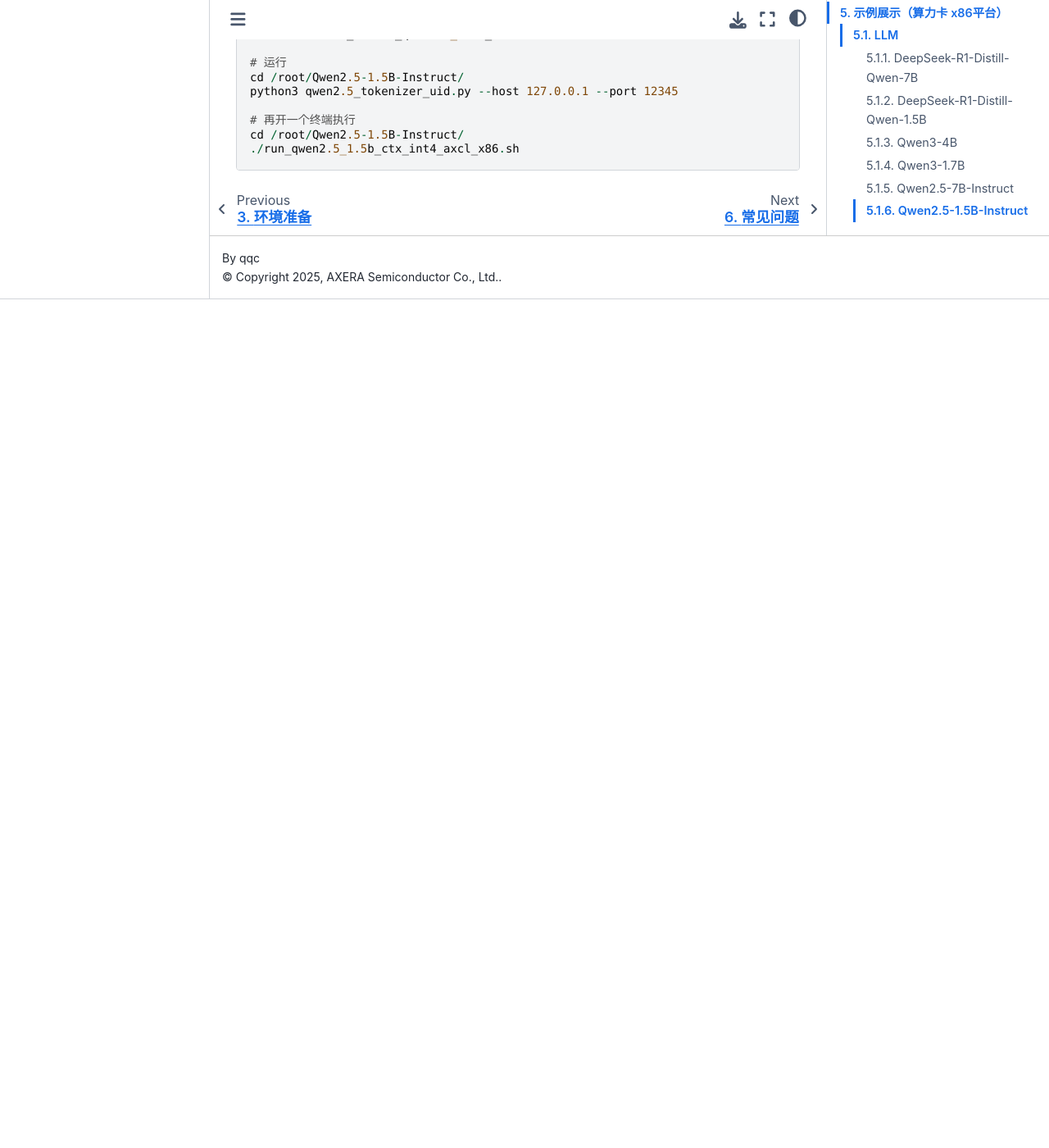
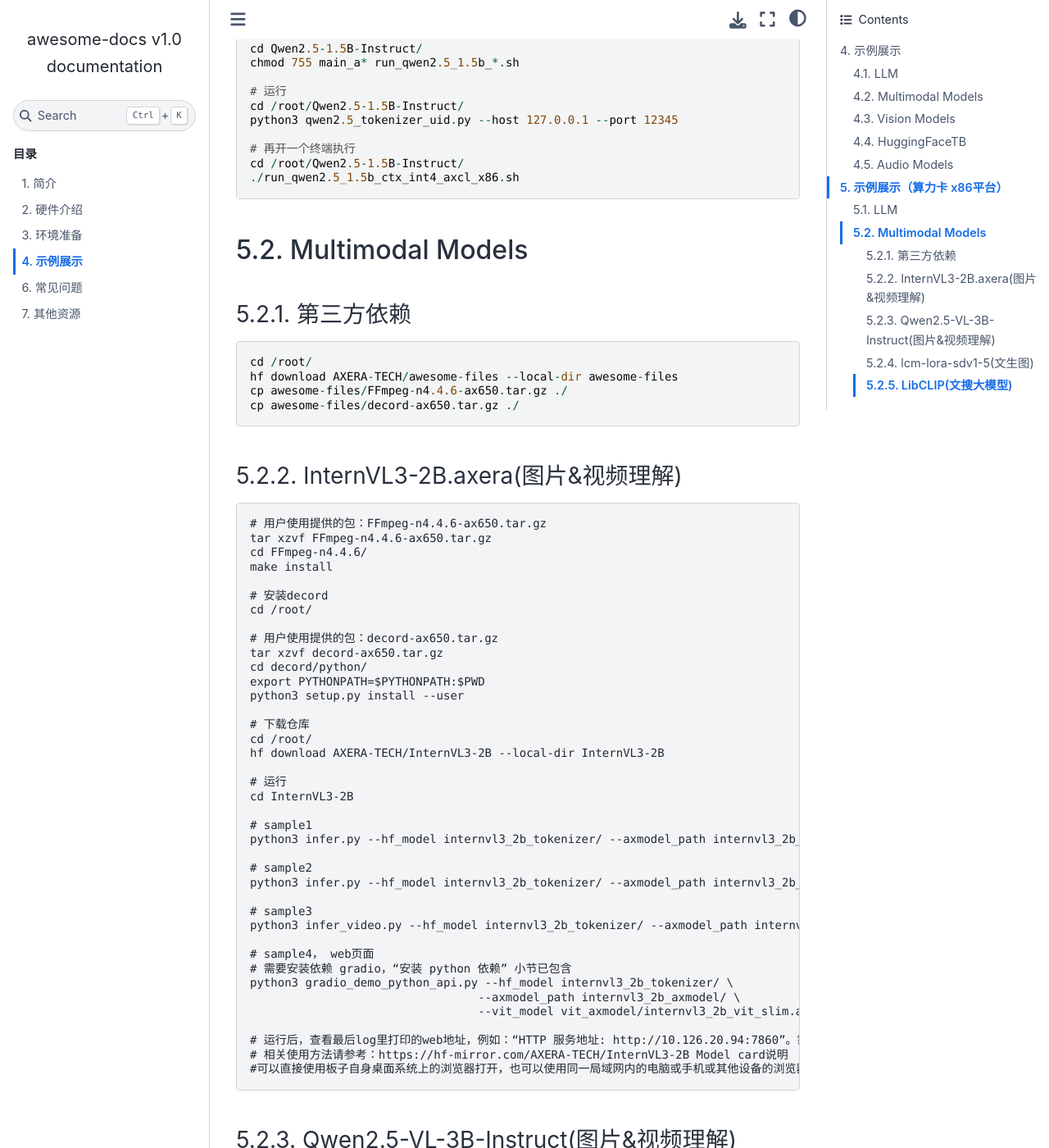
Before and after one commit to AXERA-TECH/awesome-docs, a Sphinx documentation site: the page built from source/03_samples.md, in a window 1280 px wide and 1400 px high, scrolled down 10207 px. Shown: the whole window at 82% size. Built offline with Sphinx 7.4.7 and the Sphinx Book theme 1.1.4, drawn with Linux system fonts in a browser that asks for light colours; before the commit the page ends 10572 px from its top, so only the background shows below that; some of the changed text lies outside the part shown.

Commit message:
Update 03_samples.md

````diff
--- a/source/03_samples.md
+++ b/source/03_samples.md
@@ -215,6 +215,8 @@
 # 运行
 cd /root/lcm-lora-sdv1-5/
 python3 run_txt2img_axe_infer.py
+python3 run_img2img_axe_infer.py
+python3 run_txt2img_axe_infer_prompt.py #仅支持英文输入
 ```
 
 ### LibCLIP(文搜大模型)
@@ -510,3 +512,123 @@
 cd /root/Qwen2.5-1.5B-Instruct/
 ./run_qwen2.5_1.5b_ctx_int4_axcl_x86.sh
 ```
+
+## Multimodal Models
+
+### 第三方依赖
+
+```
+cd /root/
+hf download AXERA-TECH/awesome-files --local-dir awesome-files
+cp awesome-files/FFmpeg-n4.4.6-ax650.tar.gz ./
+cp awesome-files/decord-ax650.tar.gz ./
+```
+
+### InternVL3-2B.axera(图片&视频理解)
+
+```
+# 用户使用提供的包：FFmpeg-n4.4.6-ax650.tar.gz
+tar xzvf FFmpeg-n4.4.6-ax650.tar.gz
+cd FFmpeg-n4.4.6/
+make install
+
+# 安装decord
+cd /root/
+
+# 用户使用提供的包：decord-ax650.tar.gz
+tar xzvf decord-ax650.tar.gz
+cd decord/python/
+export PYTHONPATH=$PYTHONPATH:$PWD
+python3 setup.py install --user
+
+# 下载仓库
+cd /root/
+hf download AXERA-TECH/InternVL3-2B --local-dir InternVL3-2B
+
+# 运行
+cd InternVL3-2B
+
+# sample1
+python3 infer.py --hf_model internvl3_2b_tokenizer/ --axmodel_path internvl3_2b_axmodel/ --question "请计算函数[y=2x^2+2]的导数, 并提供 markdown 格式的推理过程"
+
+# sample2
+python3 infer.py --hf_model internvl3_2b_tokenizer/ --axmodel_path internvl3_2b_axmodel/ -q "请分别描述这几幅图像的内容, 并找出它们的异同点" -i examples/image_0.jpg examples/image_1.jpg examples/image_2.png examples/image_3.png --vit_model vit_axmodel/internvl3_2b_vit_slim.axmodel
+
+# sample3
+python3 infer_video.py --hf_model internvl3_2b_tokenizer/ --axmodel_path internvl3_2b_axmodel/ --vit_model vit_axmodel/internvl3_2b_vit_slim.axmodel -q "请描述这个视频" -i examples/red-panda.mp4
+
+# sample4， web页面
+# 需要安装依赖 gradio，“安装 python 依赖” 小节已包含
+python3 gradio_demo_python_api.py --hf_model internvl3_2b_tokenizer/ \
+                                 --axmodel_path internvl3_2b_axmodel/ \
+                                 --vit_model vit_axmodel/internvl3_2b_vit_slim.axmodel
+
+# 运行后，查看最后log里打印的web地址，例如：“HTTP 服务地址: http://10.126.20.94:7860”。需要用浏览器打开页面来进行交互。
+# 相关使用方法请参考：https://hf-mirror.com/AXERA-TECH/InternVL3-2B Model card说明
+#可以直接使用板子自身桌面系统上的浏览器打开，也可以使用同一局域网内的电脑或手机或其他设备的浏览器打开。
+```
+
+### Qwen2.5-VL-3B-Instruct(图片&视频理解)
+
+```
+# 下载仓库
+cd /root/
+hf download AXERA-TECH/Qwen2.5-VL-3B-Instruct --local-dir Qwen2.5-VL-3B-Instruct
+
+cd Qwen2.5-VL-3B-Instruct/
+chmod 755 run_qwen2_5_vl_* main_a*
+
+# 运行
+cd /root/Qwen2.5-VL-3B-Instruct/
+
+# image sample
+cd /root/Qwen2.5-VL-3B-Instruct/
+python3 qwen2_tokenizer_images.py --host 127.0.0.1 --port 12345
+
+# 再开一个终端执行
+cd /root/Qwen2.5-VL-3B-Instruct/
+./run_qwen2_5_vl_image_axcl_x86.sh
+
+# video sample
+cd /root/Qwen2.5-VL-3B-Instruct/
+python3 qwen2_tokenizer_video_308.py --host 127.0.0.1 --port 12345
+
+# 再开一个终端执行
+cd /root/Qwen2.5-VL-3B-Instruct/
+./run_qwen2_5_vl_video_axcl_x86.sh
+
+#相关使用方法请参考：https://hf-mirror.com/AXERA-TECH/Qwen2.5-VL-3B-Instruct Model card说明
+```
+
+### lcm-lora-sdv1-5(文生图)
+
+```
+# 下载仓库
+cd /root/
+hf download AXERA-TECH/lcm-lora-sdv1-5 --local-dir lcm-lora-sdv1-5
+
+# 运行
+cd /root/lcm-lora-sdv1-5/
+python3 run_txt2img_axe_infer.py
+python3 run_img2img_axe_infer.py
+python3 run_txt2img_axe_infer_prompt.py #仅支持英文输入
+```
+
+### LibCLIP(文搜大模型)
+
+```
+# 下载仓库
+cd /root/
+hf download AXERA-TECH/LibCLIP --local-dir LibCLIP
+
+# 运行
+cd /root/LibCLIP
+tar -xf coco_1000.tar
+cp ./install/lib/axcl_x86/libclip.so ./pyclip/
+
+# 650 host 运行命令
+python3 pyclip/gradio_example.py --ienc cnclip/cnclip_vit_l14_336px_vision_u16u8.axmodel --tenc cnclip/cnclip_vit_l14_336px_text_u16.axmodel --vocab cnclip/cn_vocab.txt --isCN 1 --db_path clip_feat_db_coco --image_folder coco_1000/ --dev_type axcl
+
+#运行后，如板端ip地址为 192.168.1.100，则使用浏览器打开 http://192.168.1.100:7860 页面来进行交互。
+#相关使用方法请参考：https://hf-mirror.com/AXERA-TECH/LibCLIP Model card说明
+```
````
